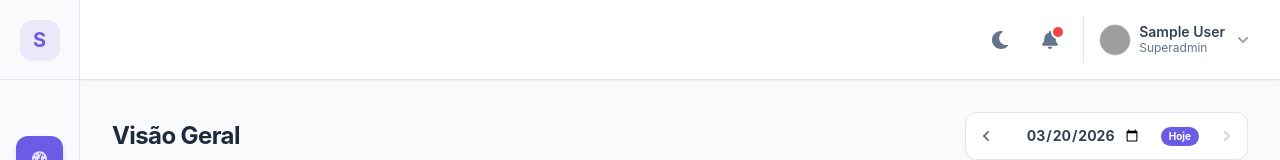
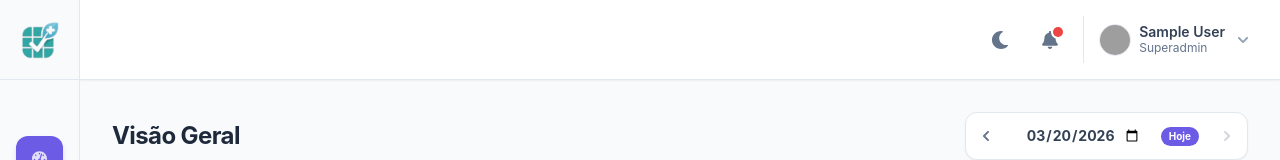
Before and after one commit to mateusdev2311/front-sisagenda, a React (Vite) app: page /home in a window 1280 px wide. Shown: the top 160 px of the page. Built offline with nearby package versions, Linux system fonts and the light colour scheme; no server answers; sample sign-in values are in the browser's storage; grey boxes are pictures that could not be loaded.

Commit message:
Adição logo sidebar

```diff
--- a/src/components/Sidebar.jsx
+++ b/src/components/Sidebar.jsx
@@ -28,9 +28,11 @@ const Sidebar = ({ isOpen, setIsOpen }) => {
                         className="h-32 w-auto object-contain transition-all duration-300"
                     />
                 ) : (
-                    <div className="w-10 h-10 bg-primary/10 rounded-xl flex items-center justify-center text-primary font-bold text-xl shadow-sm">
-                        S
-                    </div>
+                    <img
+                        src="/logosidebar.png"
+                        alt="Sisagenda Logo"
+                        className="w-10 h-10 object-contain transition-all duration-300"
+                    />
                 )}
             </div>
 
```
Also changed, not shown: public/logosidebar.png (added).
